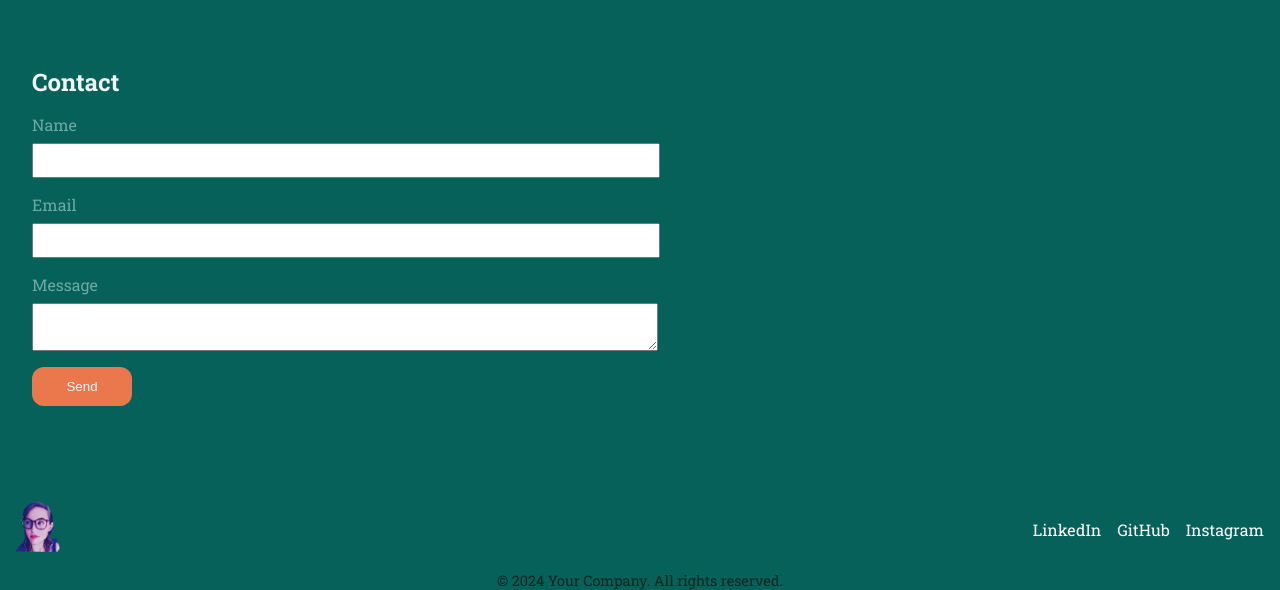
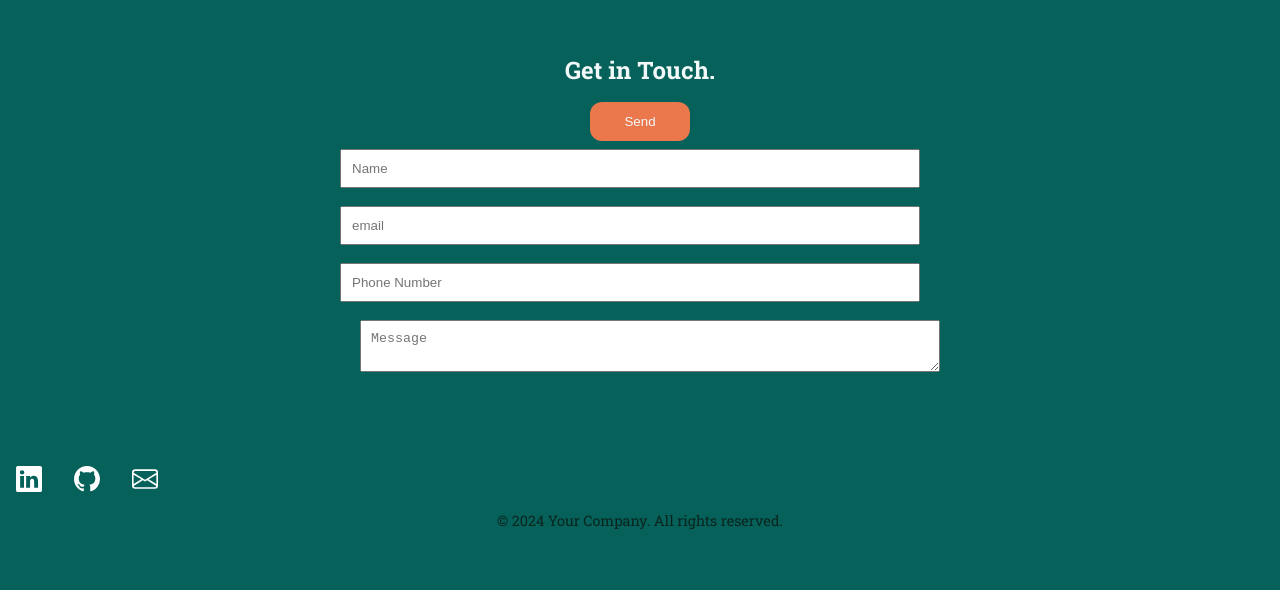
Before and after one commit to Caty1121/caty1121.github.io, a React (Create React App) app: page /contact in a window 1280 px wide. Shown: the part 1290-1880 px from the top of the page. After the commit the page ends 1820 px from the top, so only its background shows below. Built offline with nearby package versions, Linux system fonts and the light colour scheme.

Commit message:
updated footer

```diff
--- a/package.json
+++ b/package.json
@@ -6,10 +6,11 @@
     "@testing-library/jest-dom": "^5.17.0",
     "@testing-library/react": "^13.4.0",
     "@testing-library/user-event": "^13.5.0",
+    "bootstrap-icons": "^1.11.3",
     "react": "^18.3.1",
     "react-dom": "^18.3.1",
     "react-router-dom": "^6.23.1",
-    "react-scripts": "5.0.1",
+    "react-scripts": "^5.0.1",
     "web-vitals": "^2.1.4"
   },
   "scripts": {
--- a/src/components/Footer.css
+++ b/src/components/Footer.css
@@ -1,5 +1,5 @@
 footer {
-    background-color: #222;
+    background-color: #05615a;
     color: #fff;
     padding: 1em 0;
     position: relative;
@@ -17,22 +17,20 @@
     padding: 0 1em;
   }
 
-  .logo img {
-    height: 50px;
-  }
-
   .social-media {
     display: flex;
-    gap: 1em;
+    gap: 2em;
   }
 
   .social-media a {
     color: #fff;
     text-decoration: none;
+    height: 44;
   }
 
   .social-media a:hover {
     text-decoration: underline;
+    color: #70a8a5;
   }
 
   footer p {
--- a/src/components/Footer.js
+++ b/src/components/Footer.js
@@ -1,19 +1,27 @@
 import React from 'react';
 import { Link } from 'react-router-dom';
-import PortfolioImage from '../images/portfolioPhoto.png'
 import './Footer.css';
 
 const Footer = () => {
   return (
     <footer>
       <div className="footer-content">
-        <div className="logo">
-            <img src={PortfolioImage} alt="Logo" />
-          </div>
         <div className="social-media">
-          <a href="https://linkedin.com" target="_blank" rel="noopener noreferrer">LinkedIn</a>
-          <a href="https://github.com" target="_blank" rel="noopener noreferrer">GitHub</a>
-          <a href="https://instagram.com" target="_blank" rel="noopener noreferrer">Instagram</a>
+          <a href="http://www.linkedin.com/in/catherineyount" target="_blank" rel="noopener noreferrer">
+            <svg xmlns="http://www.w3.org/2000/svg" width="26" height="26" fill="currentColor" class="bi bi-linkedin" viewBox="0 0 16 16">
+              <path d="M0 1.146C0 .513.526 0 1.175 0h13.65C15.474 0 16 .513 16 1.146v13.708c0 .633-.526 1.146-1.175 1.146H1.175C.526 16 0 15.487 0 14.854zm4.943 12.248V6.169H2.542v7.225zm-1.2-8.212c.837 0 1.358-.554 1.358-1.248-.015-.709-.52-1.248-1.342-1.248S2.4 3.226 2.4 3.934c0 .694.521 1.248 1.327 1.248zm4.908 8.212V9.359c0-.216.016-.432.08-.586.173-.431.568-.878 1.232-.878.869 0 1.216.662 1.216 1.634v3.865h2.401V9.25c0-2.22-1.184-3.252-2.764-3.252-1.274 0-1.845.7-2.165 1.193v.025h-.016l.016-.025V6.169h-2.4c.03.678 0 7.225 0 7.225z"/>
+            </svg>
+          </a>
+          <a href="https://github.com/Caty1121" target="_blank" rel="noopener noreferrer">
+            <svg xmlns="http://www.w3.org/2000/svg" width="26" height="26" fill="currentColor" class="bi bi-github" viewBox="0 0 16 16">
+              <path d="M8 0C3.58 0 0 3.58 0 8c0 3.54 2.29 6.53 5.47 7.59.4.07.55-.17.55-.38 0-.19-.01-.82-.01-1.49-2.01.37-2.53-.49-2.69-.94-.09-.23-.48-.94-.82-1.13-.28-.15-.68-.52-.01-.53.63-.01 1.08.58 1.23.82.72 1.21 1.87.87 2.33.66.07-.52.28-.87.51-1.07-1.78-.2-3.64-.89-3.64-3.95 0-.87.31-1.59.82-2.15-.08-.2-.36-1.02.08-2.12 0 0 .67-.21 2.2.82.64-.18 1.32-.27 2-.27s1.36.09 2 .27c1.53-1.04 2.2-.82 2.2-.82.44 1.1.16 1.92.08 2.12.51.56.82 1.27.82 2.15 0 3.07-1.87 3.75-3.65 3.95.29.25.54.73.54 1.48 0 1.07-.01 1.93-.01 2.2 0 .21.15.46.55.38A8.01 8.01 0 0 0 16 8c0-4.42-3.58-8-8-8"/>
+            </svg>
+          </a>
+          <Link to="/contact">
+            <svg xmlns="http://www.w3.org/2000/svg" width="26" height="26" fill="currentColor" class="bi bi-envelope" viewBox="0 0 16 16">
+              <path d="M0 4a2 2 0 0 1 2-2h12a2 2 0 0 1 2 2v8a2 2 0 0 1-2 2H2a2 2 0 0 1-2-2zm2-1a1 1 0 0 0-1 1v.217l7 4.2 7-4.2V4a1 1 0 0 0-1-1zm13 2.383-4.708 2.825L15 11.105zm-.034 6.876-5.64-3.471L8 9.583l-1.326-.795-5.64 3.47A1 1 0 0 0 2 13h12a1 1 0 0 0 .966-.741M1 11.105l4.708-2.897L1 5.383z"/>
+            </svg>
+          </Link>
         </div>
       </div>
       <p>© 2024 Your Company. All rights reserved.</p>
--- a/src/pages/Contact.css
+++ b/src/pages/Contact.css
@@ -1,5 +1,32 @@
 #contact {
     padding: 2rem;
+    display: flex;
+    flex-direction: column;
+    align-items: center;
+    text-align: center;
+    padding: 20px;
+  }
+  .form-right, .form-left {
+  display: flex;
+  flex-direction: column;
+  flex: 1;
+  }
+  .form-right {
+    order: 1;
+    margin-right: 20px;
+  }
+
+  .form-left {
+    order: 2;
+    margin-left: 20px;
+  }
+
+  h2 {
+    text-align: center;
+  }
+
+  form {
+    box-shadow: #000d0f;
   }
 
   #contact h2 {
@@ -9,6 +36,12 @@
   #contact form {
     display: flex;
     flex-direction: column;
+    display: flex;
+    flex-wrap: wrap;
+    justify-content: center;
+    width: 100%;
+    max-width: 600px;
+    margin: 0 auto;
   }
 
   #contact label {
@@ -20,6 +53,10 @@
     margin-bottom: 1rem;
     padding: 0.5rem;
     width: 50%;
+    margin-bottom: 10px;
+    padding: 10px;
+    width: 100%;
+    box-sizing: border-box;
   }
 
   #contact button {
@@ -32,4 +69,8 @@
     width: 100px;
     text-align: center;
     height: 100%;
+    align-self: center;
   }
+  #contact button:hover {
+    background-color: #70a8a5;
+  }
--- a/src/pages/Contact.js
+++ b/src/pages/Contact.js
@@ -4,14 +4,20 @@
 const Contact = () => {
   return (
     <section id="contact">
-      <h2>Contact</h2>
+      <h2>Get in Touch.</h2>
       <form action="submit_form.php" method="post">
-        <label for="name">Name</label>
-        <input type="text" id="name" name="name" />
-        <label for="email">Email</label>
-        <input type="email" id="email" name="email" />
-        <label for="message">Message</label>
-        <textarea id="message" name="message"></textarea>
+        <div class="form-right">
+          <label for="name"></label>
+          <input type="text" id="name" name="name" placeholder="Name"/>
+          <label for="email"></label>
+          <input type="email" id="email" name="email" placeholder="email"/>
+          <label for="phone"></label>
+          <input type="phone" id="phone" name="phone" placeholder="Phone Number"/>
+        </div>
+        <div class="form-left">
+          <label for="message"></label>
+          <textarea id="message" name="message" placeholder="Message"></textarea>
+          </div>
         <button type="submit">Send</button>
       </form>
     </section>
```
Also changed, not shown: src/index.css (line endings or trailing spaces), 1 other file (tests, documents, lock files or other folders).
